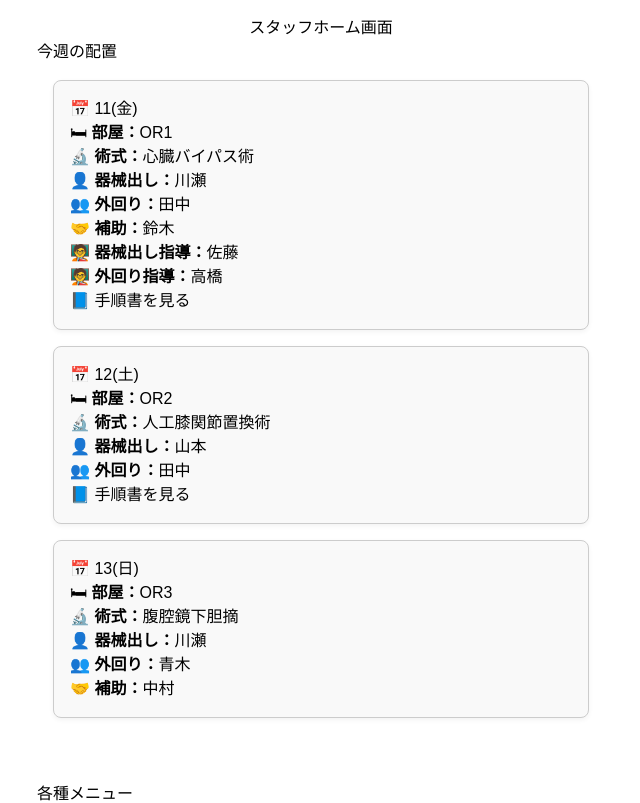
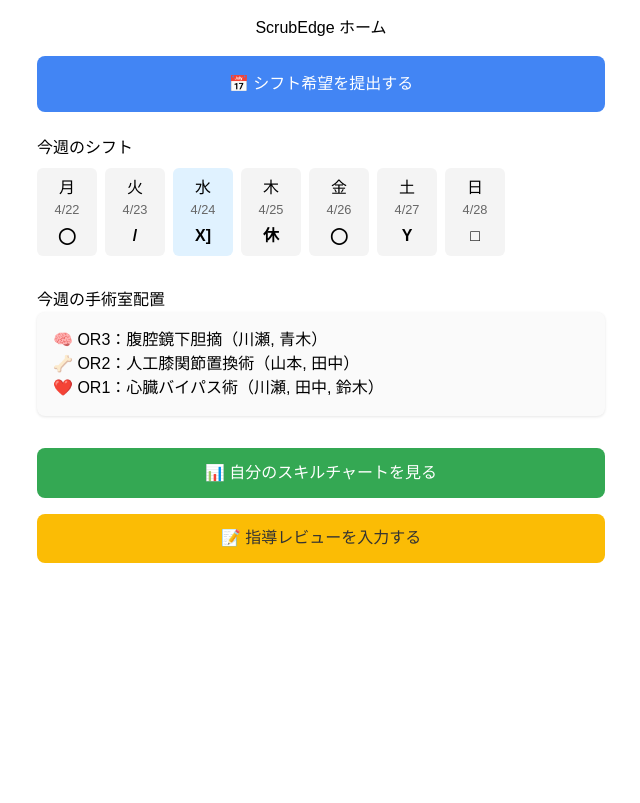
Before and after one commit to gaku-break-era/or-shift-app, a React (Create React App) app: page /home in a window 1280 px wide. Shown: the top 803 px of the page, without its empty margins (319-959 px from the left). Built offline with nearby package versions, Linux system fonts and the light colour scheme.

Commit message:
Update StaffHome UI

```diff
--- a/src/StaffHome.js
+++ b/src/StaffHome.js
@@ -1,63 +1,107 @@
-// src/StaffHome.js
 import React from "react";
 import { Link } from "react-router-dom";
-import StaffScheduleCard from "./StaffScheduleCard";
 
-const testAssignments = [
-  {
-    date: "2025-04-11",
-    room: "OR1",
-    procedure: "心臓バイパス術",
-    scrubNurse: "川瀬",
-    circulatingNurse: "田中",
-    assist: "鈴木",
-    scrubInstructor: "佐藤",
-    circulatingInstructor: "高橋",
-    guideLink: "https://example.com/heart-bypass"
-  },
-  {
-    date: "2025-04-12",
-    room: "OR2",
-    procedure: "人工膝関節置換術",
-    scrubNurse: "山本",
-    circulatingNurse: "田中",
-    guideLink: "https://example.com/knee"
-  },
-  {
-    date: "2025-04-13",
-    room: "OR3",
-    procedure: "腹腔鏡下胆摘",
-    scrubNurse: "川瀬",
-    circulatingNurse: "青木",
-    assist: "中村"
-  }
+const thisWeekShift = [
+  { day: "月", date: "4/22", shift: "◯" },
+  { day: "火", date: "4/23", shift: "/" },
+  { day: "水", date: "4/24", shift: "X]" },
+  { day: "木", date: "4/25", shift: "休" },
+  { day: "金", date: "4/26", shift: "◯" },
+  { day: "土", date: "4/27", shift: "Y" },
+  { day: "日", date: "4/28", shift: "□" }
 ];
 
 function StaffHome() {
+  const todayIndex = 2; // 仮で水曜日（index=2）
+
   return (
-    <div style={{ padding: "1rem", fontFamily: "sans-serif",maxWidth: "600px", margin: "0 auto",overflowX: "hidden" }}>
-      <h1 style={{ textAlign: "center" }}>スタッフホーム画面</h1>
+    <div style={{ padding: "1rem", fontFamily: "sans-serif", maxWidth: "600px", margin: "0 auto" }}>
+      <h1 style={{ textAlign: "center", marginBottom: "1rem" }}>ScrubEdge ホーム</h1>
 
+      {/* シフト希望提出ボタン */}
+      <Link to="/form">
+        <button style={{
+          width: "100%",
+          padding: "1rem",
+          backgroundColor: "#4285F4",
+          color: "white",
+          border: "none",
+          borderRadius: "8px",
+          fontSize: "1rem",
+          marginBottom: "1.5rem"
+        }}>
+          📅 シフト希望を提出する
+        </button>
+      </Link>
+
+      {/* 今週のシフト表示 */}
       <section style={{ marginBottom: "2rem" }}>
-        <h2>今週の配置</h2>
-        <StaffScheduleCard assignments={testAssignments} />
+        <h2 style={{ marginBottom: "0.5rem" }}>今週のシフト</h2>
+        <div style={{ display: "flex", overflowX: "auto", gap: "0.5rem" }}>
+          {thisWeekShift.map((item, index) => (
+            <div
+              key={index}
+              style={{
+                minWidth: "60px",
+                padding: "0.5rem",
+                backgroundColor: index === todayIndex ? "#E0F2FF" : "#F4F4F4",
+                borderRadius: "6px",
+                textAlign: "center"
+              }}
+            >
+              <div>{item.day}</div>
+              <div style={{ fontSize: "0.8rem", color: "#666" }}>{item.date}</div>
+              <div style={{ fontWeight: "bold", marginTop: "0.3rem" }}>{item.shift}</div>
+            </div>
+          ))}
+        </div>
       </section>
 
+      {/* 今週の配置（仮） */}
       <section style={{ marginBottom: "2rem" }}>
-        <h2>各種メニュー</h2>
-        <ul style={{ listStyle: "none", padding: 0 }}>
-          <li><Link to="/procedure-guides">📘 術式手順書一覧</Link></li>
-          <li><Link to="/skills">📊 スキルチャートを見る</Link></li>
-          <li><Link to="/manuals">📂 マニュアル検索</Link></li>
-          <li><Link to="/">📅 シフト希望を提出</Link></li>
-          <li><Link to="/calendar">🗓 イベントカレンダー</Link></li>
-          <li><Link to="/assignments">📌 e-learning・提出課題</Link></li>
-        </ul>
-        <Link to="/procedures">
-         <button style={{ marginTop: "1rem" }}>術式手順書を見る</button>
-        </Link>
+        <h2>今週の手術室配置</h2>
+        <div style={{
+          backgroundColor: "#FAFAFA",
+          padding: "1rem",
+          borderRadius: "8px",
+          boxShadow: "0 1px 3px rgba(0,0,0,0.1)"
+        }}>
+          <p>🧠 OR3：腹腔鏡下胆摘（川瀬, 青木）</p>
+          <p>🦴 OR2：人工膝関節置換術（山本, 田中）</p>
+          <p>❤️ OR1：心臓バイパス術（川瀬, 田中, 鈴木）</p>
+        </div>
+      </section>
 
-      </section>
+      {/* 個人スキル表ボタン */}
+      <Link to="/skills">
+        <button style={{
+          width: "100%",
+          padding: "0.8rem",
+          backgroundColor: "#34A853",
+          color: "white",
+          border: "none",
+          borderRadius: "8px",
+          fontSize: "1rem",
+          marginBottom: "1rem"
+        }}>
+          📊 自分のスキルチャートを見る
+        </button>
+      </Link>
+
+      {/* 指導レビュー入力ボタン */}
+      <Link to="/review">
+        <button style={{
+          width: "100%",
+          padding: "0.8rem",
+          backgroundColor: "#FBBC05",
+          color: "#333",
+          border: "none",
+          borderRadius: "8px",
+          fontSize: "1rem"
+        }}>
+          📝 指導レビューを入力する
+        </button>
+      </Link>
     </div>
   );
 }
```
